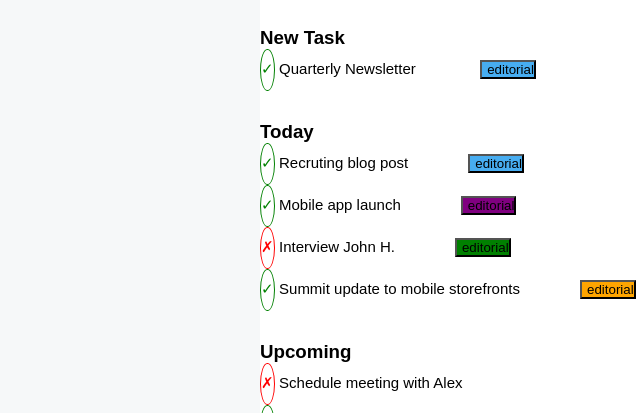
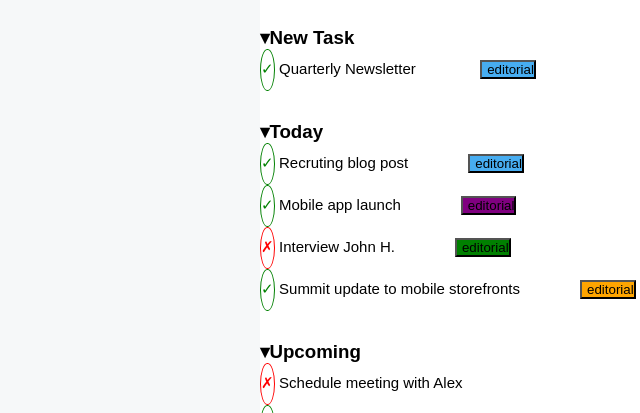
Before and after one commit to mirkettinho/html-css-toboolist, a plain HTML site: page index.html in a window 1280 px wide. Shown: the part 195-608 px from the top of the page, 60-700 px from the left. Drawn offline with Linux system fonts and the light colour scheme.

Commit message:
[fix] main

```diff
--- a/css/style.css
+++ b/css/style.css
@@ -73,6 +73,10 @@ button{
   font-size: 15px;
 } */
 
+section{
+  margin-left: 0px;
+}
+
 section span{
   font-size: 15px;
   padding-top: 10px;
--- a/index.html
+++ b/index.html
@@ -30,7 +30,7 @@
 
         <!-- new task -->
         <section class="new-task">
-          <h3>New Task</h3>
+          <h3>&#9662;New Task</h3>
           <span class="spunta">&check;</span>
           <span>Quarterly Newsletter</span>
           <button class="bottone-blu">editorial</button>
@@ -39,7 +39,7 @@
 
         <!-- today -->
         <section class="new-task">
-          <h3>Today</h3>
+          <h3>&#9662;Today</h3>
           <span class="spunta">&check;</span>
           <span>Recruting blog post</span><button class="bottone-blu">editorial</button><br>
           <span class="spunta">&check;</span>
@@ -53,7 +53,7 @@
 
         <!-- upcoming -->
         <section class="new-task">
-          <h3>Upcoming</h3>
+          <h3>&#9662;Upcoming</h3>
           <span class="croce">&cross;</span>
           <span>Schedule meeting with Alex</span><br>
           <span class="spunta">&check;</span>
```
